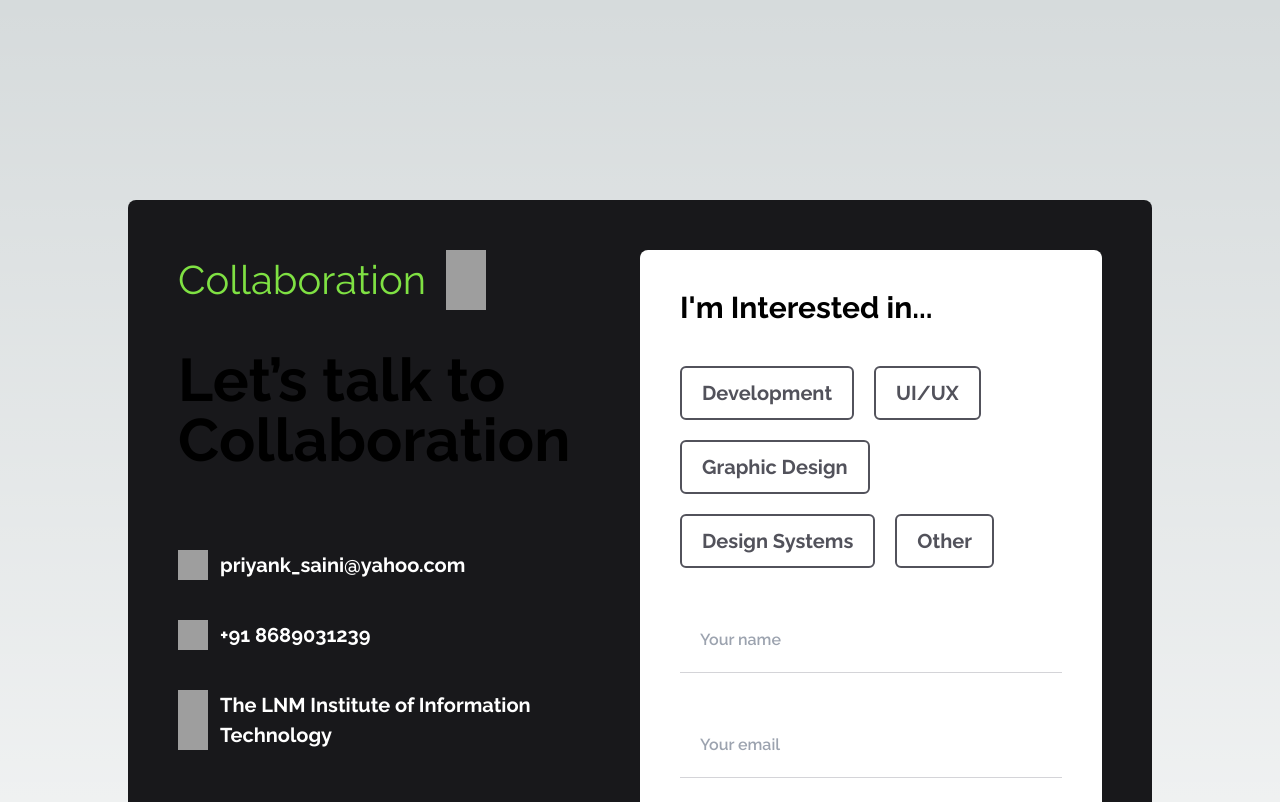
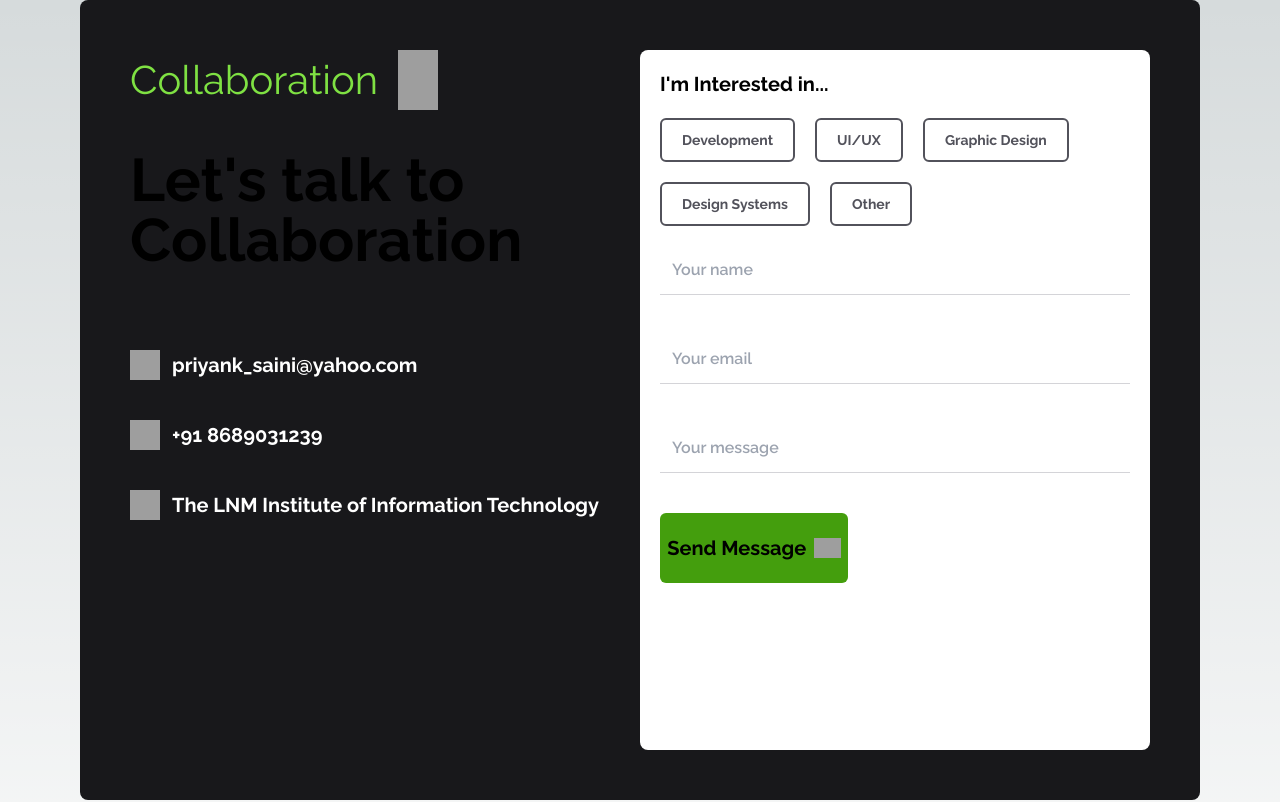
Before and after one commit to priyank-saini/portfolio, a Next.js app: page /components/Footer in a window 1280 px wide. Shown: the top 802 px of the page. Built offline with nearby package versions, Linux system fonts and the light colour scheme; grey boxes are pictures that could not be loaded.

Commit message:
Fixed responsive

```diff
--- a/app/components/About/page.jsx
+++ b/app/components/About/page.jsx
@@ -37,7 +37,7 @@ const Page = () => {
 
   return (
     <section id="about">
-      <main className="px-20 flex sm:flex-row flex-col pt-[200px]">
+      <main className="px-20 flex sm:flex-row flex-col">
         {/* Left Side */}
         <motion.div
           ref={ref}
--- a/app/components/Experiences/page.jsx
+++ b/app/components/Experiences/page.jsx
@@ -1,6 +1,6 @@
 const Experiences = () => {
   return (
-    <main className='flex flex-col px-20 pt-[200px]' id="experiences">
+    <main className='flex flex-col px-20' id="experiences">
         <div className='flex flex-col sm:items-center items-start gap-10'>
             <p className='text-[40px] text-[#7FE143] sm:text-center text-left'>My Experiences</p>
             <p className='text-[24px] sm:w-[80%] sm:text-center text-left'>With 2 years of dedicated experience in front-end development and UI/UX design, I bring a fresh perspective and a wealth of enthusiasm to every project. My journey has equipped me with the skills to deliver sleek, user-centric designs that elevate brands and exceed expectations.</p>
--- a/app/components/Footer/page.jsx
+++ b/app/components/Footer/page.jsx
@@ -7,7 +7,6 @@ import emailjs from "@emailjs/browser";
 const Footer = () => {
   const ref = useRef(null);
   const isInView = useInView(ref, { once: true });
-  const [isTapped, setIsTapped] = useState(false);
   const [StateMap,seStateMap]=useState([false,false,false,false,false]);
   function onTap(index) {
     const newarray=[...StateMap];
@@ -67,18 +66,18 @@ const Footer = () => {
       initial="initial"
       animate={isInView ? "animate" : "initial"}
       transition={"transition"}
-      className="flex flex-col gap-10 justify-center items-center pt-[200px] pb-2"
+      className="flex flex-col gap-10 justify-center items-center pb-2 px-20"
       id="contacts"
     >
       {/* Contact Section */}
-      <div className="sm:w-[80%] w-full sm:h-[800px] rounded-lg sm:bg-zinc-900 px-[50px] sm:p-[50px] flex sm:flex-row flex-col justify-center">
+      <div className="w-full sm:h-[800px] rounded-lg sm:bg-zinc-900 px-[50px] sm:p-[50px] flex sm:flex-row flex-col justify-center">
         <div className="sm:w-1/2 w-full flex flex-col gap-10">
           <div className="flex flex-row gap-5">
             <p className="text-[40px] text-[#7FE143]">Collaboration</p>
             <img src="./assets/colab.svg" alt="" className="w-[40px]" />
           </div>
           <div className="sm:text-6xl text-3xl font-bold">
-            Let’s talk to Collaboration
+            Let&apos;s talk to Collaboration
           </div>
           <div className="flex flex-col gap-10 pt-10">
             <p className="font-bold text-white sm:text-[20px] text-[18px] flex flex-row gap-3">
@@ -95,8 +94,8 @@ const Footer = () => {
             </p>
           </div>
         </div>
-        <div className="sm:w-1/2 w-full bg-[white] rounded-lg flex flex-col gap-10 p-10 sm:m-0 mt-20">
-          <p className="sm:text-3xl text-xl font-bold text-black">
+        <div className="sm:w-1/2 w-full bg-[white] rounded-lg flex flex-col gap-5 p-5 sm:m-0 mt-20">
+          <p className="sm:text-xl text-xl font-bold text-black">
             I&apos;m Interested in...
           </p>
           <div className="flex flex-wrap gap-5">
@@ -105,7 +104,7 @@ const Footer = () => {
                 key={item}
                 whileTap={{ scale: 0.8 }}
                 onClick={()=>{onTap(index)}}
-                className={`text-[20px] ${
+                className={`text-sm ${
                   StateMap[index]
                     ? "bg-[#7FE143] text-white border-2 border-white"
                     : "bg-[white] text-zinc-600 border-2 border-zinc-600"
@@ -128,23 +127,23 @@ const Footer = () => {
               type="text"
               placeholder="Your name"
               name="user_name"
-              className="p-5 text-black font-semibold w-full outline-none border-b border-zinc-300"
+              className="p-3 text-black font-semibold w-full outline-none border-b border-zinc-300"
             />
             <input
               type="email"
               placeholder="Your email"
               name="user_email"
-              className="p-5 text-black font-semibold w-full outline-none border-b border-zinc-300"
+              className="p-3 text-black font-semibold w-full outline-none border-b border-zinc-300"
             />
             <input
               type="text"
               placeholder="Your message"
               name="message"
-              className="p-5 text-black font-semibold w-full outline-none border-b border-zinc-300"
+              className="p-3 text-black font-semibold w-full outline-none border-b border-zinc-300"
             />
             <button
               type="submit"
-              className="px-[20px] py-[10px] bg-[#449E0D] hover:bg-[#6db737] rounded-md font-bold sm:w-[40%] w-full text-[20px] flex flex-row gap-2 justify-center items-center"
+              className="px-15 py-5 bg-[#449E0D] hover:bg-[#6db737] rounded-md font-bold sm:w-[40%] w-full text-[20px] flex flex-row gap-2 justify-center items-center"
             >
               Send Message
               <img src="./assets/paper-plane.png" alt="" className="h-[20px]" />
@@ -153,7 +152,7 @@ const Footer = () => {
         </div>
       </div>
 
-      <div className="sm:w-[80%] h-px bg-white"></div>
+      <div className="sm:w-[100%] h-px bg-white"></div>
 
       <div className="flex sm:justify-between flex-col sm:flex-row gap-10 px-[50px]">
         <div className="sm:w-1/2 w-full flex flex-col gap-10">
--- a/app/components/Line/page.jsx
+++ b/app/components/Line/page.jsx
@@ -18,7 +18,7 @@ const Lines = () => {
   }, []);
 
   return (
-    <div className="flex flex-col pt-20 whitespace-nowrap overflow-hidden">
+    <div className="flex flex-col whitespace-nowrap overflow-hidden">
       <ul className="scroller sm:text-[80px] text-[40px] font-extrabold flex flex-row gap-20 list-disc" style={{animation: "scroll 20s linear infinite"}}>
         <li>USER RESEARCH</li>
         <li>UI DESIGN</li>
--- a/app/components/Lines/page.jsx
+++ b/app/components/Lines/page.jsx
@@ -18,7 +18,7 @@ const Lines = () => {
   }, []);
 
   return (
-    <div className="flex flex-col pt-20 whitespace-nowrap overflow-hidden">
+    <div className="flex flex-col whitespace-nowrap overflow-hidden">
       <ul className="scroller sm:text-[80px] text-[40px] font-extrabold flex flex-row gap-20 list-disc" style={{animation: "scroll 20s linear infinite"}}>
         <li>USER RESEARCH</li>
         <li>UI DESIGN</li>
--- a/app/components/Portfolio/page.jsx
+++ b/app/components/Portfolio/page.jsx
@@ -42,7 +42,7 @@ const Portfolio = () => {
   const [hoveredProject, setHoveredProject] = useState(null);
 
   return (
-    <div className="pt-[200px] px-20 flex flex-col gap-20" id="projects">
+    <div className="px-20 flex flex-col gap-20" id="projects">
       <div className="flex flex-col gap-5">
         <p className="text-[#7FE143] text-[40px]">My Portfolio</p>
         <p className="sm:text-5xl text-3xl font-medium">Selected Works 2022-2024</p>
@@ -71,11 +71,11 @@ const Portfolio = () => {
               animate="show"
               className="w-full flex flex-col gap-10"
             >
-              <div className="sm:w-[80%] w-full h-[3px] bg-zinc-300 rounded-[100px]"></div>
+              <div className="w-full h-[3px] bg-zinc-300 rounded-[100px]"></div>
               <div
                 onMouseEnter={() => setHoveredProject(project)}
                 onMouseLeave={() => setHoveredProject(null)}
-                className="flex flex-row justify-between sm:w-[80%] w-full items-center cursor-pointer"
+                className="flex flex-row justify-between w-full items-center cursor-pointer"
               >
                 <p className="sm:text-[32px] text-[24px] font-bold">{project.name}</p>{" "}
                 <p className="sn:text-[24px] text-[18px] font-bold text-zinc-400">
--- a/app/components/Timeline/page.jsx
+++ b/app/components/Timeline/page.jsx
@@ -14,7 +14,7 @@ const Page = () => {
   });
 
   return (
-    <div ref={ref} className="px-20 pt-[100px] text-white">
+    <div ref={ref} className="px-20 text-white">
       <VerticalTimeline lineColor="#fff">
         {timelineData.map((item) => (
           <VerticalTimelineElement
--- a/app/page.jsx
+++ b/app/page.jsx
@@ -10,7 +10,7 @@ import Footer from "./components/Footer/page";
 
 const page = () => {
   return (
-    <main>
+    <main className="flex flex-col gap-[200px]">
       <Home/>
       <Proficiences/>
       <About/>
```
Also changed, not shown: app/components/Home/page.jsx (+41 -22 lines).
